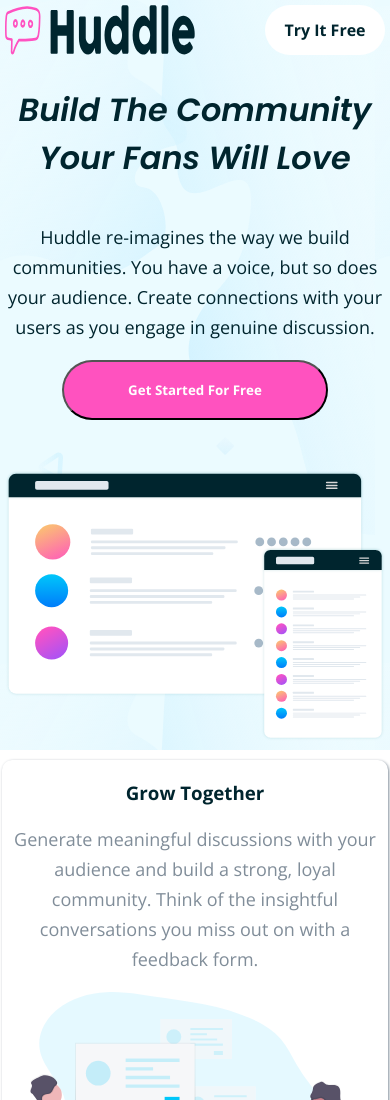
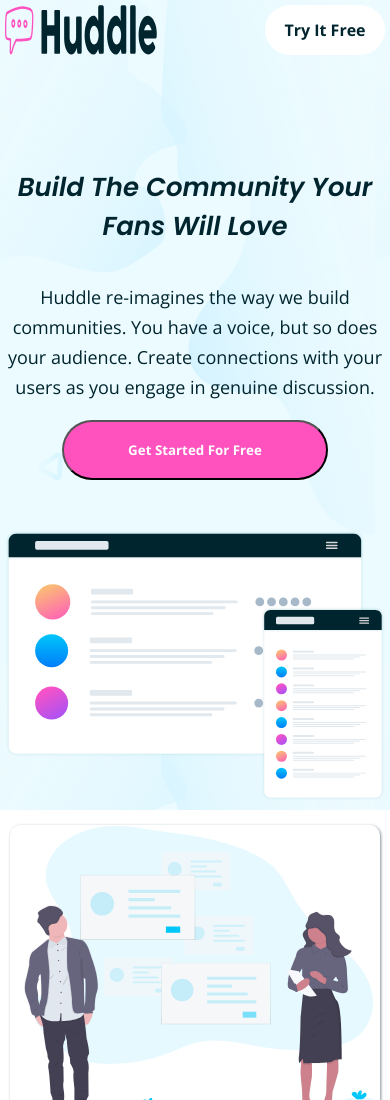
Before and after one commit to marjan19918/huddle-landing-page, a plain HTML site: page index.html in a window 390 px wide. Shown: the top 1100 px of the page. Drawn offline with nearby package versions, Linux system fonts and the light colour scheme.

Commit message:
last commit

```diff
--- a/index.html
+++ b/index.html
@@ -111,7 +111,7 @@
     </div>
     <div class="sectiondiv" >
       <div class="top-section">
-      <h3 class="headerstyle">Your Users</h3>
+      <h3 class="headerstyle ">Your Users</h3>
       <p class="pstyle">It takes no time at all to integrate Huddle with your app's authentication solution.
         This means, once signed in to your app, your users can start chatting immediately.
       </p>
@@ -123,7 +123,7 @@
   </section>
   <div class="rest">
     <div class="center">
-    <p class="pstyleheader">Ready To Build Your Community? </p>
+    <p class="pstyleheader butpques">Ready To Build Your Community? </p>
     <button class="start-button">Get Started For Free</button>
   </div>
 </div>
--- a/style.css
+++ b/style.css
@@ -42,6 +42,7 @@
     width: 100%;
 }
 .headerleft{
+    margin-top: 86px;
     width: 35%;
     display: flex;
     flex-direction: column;
@@ -92,6 +93,7 @@
 }
 .top-section{
     width: 50%;
+    margin-top: 86px;
 }
 .butt-section{
     width: 40%;
@@ -236,6 +238,7 @@
          width: 100%;
 
     }
+    .footer-top{flex-direction: column;}
 }
 
 @media  screen and (max-width:460px) {
@@ -245,12 +248,13 @@
 
 
     .top-header img{
-        width: 50%;
+        width: 40%;
 
     }
     .top-header{
         margin: 5px;
     }
+
     .headerbottom{text-align: center;
        margin: 5px;
          flex-direction: column;
@@ -260,6 +264,9 @@
          margin-bottom: 50px;
          align-items: center;
     }
+    .headerleft h1{
+        font-size: 26px;
+    }
     .headerleft button{
         width: 70%;
 
@@ -268,16 +275,17 @@
          width: 100%;
 
     }
-    .sectiondiv{margin: 10px 2px;
+    .sectiondiv{margin: 15px 10px;;
 
         padding: 1px;
-        flex-direction: column;
+        flex-direction: column-reverse;
         text-align: center;
     }
-    .odd{
+    /* .odd{
         flex-direction: column-reverse;
-    }
+    } */
     .top-section{
+        margin-top: 10px;
         width: 100%;
     }
     .butt-section{
@@ -288,6 +296,10 @@
     }
     .center button{
         width: 80%;
+    }
+    .butpques{
+        font-size: 19px;
+        text-align: center;
     }
     footer{
         flex-direction: column;
```
